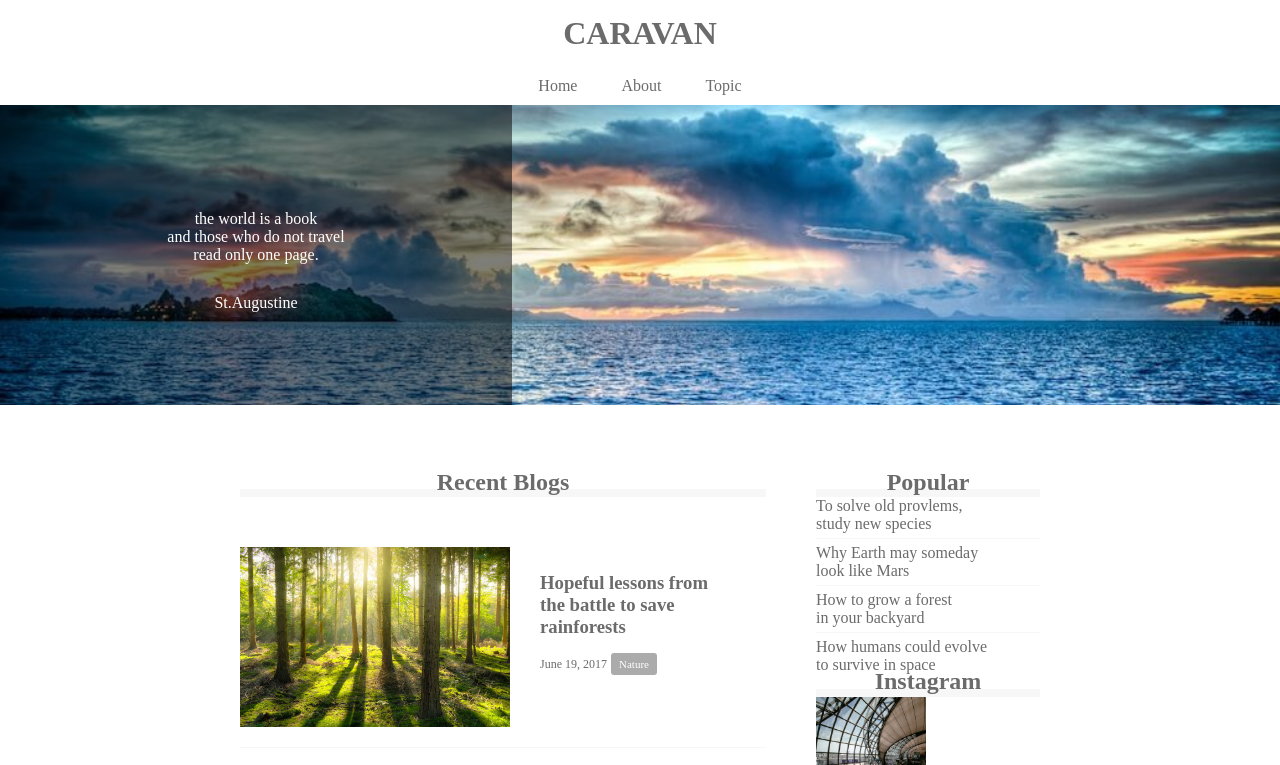
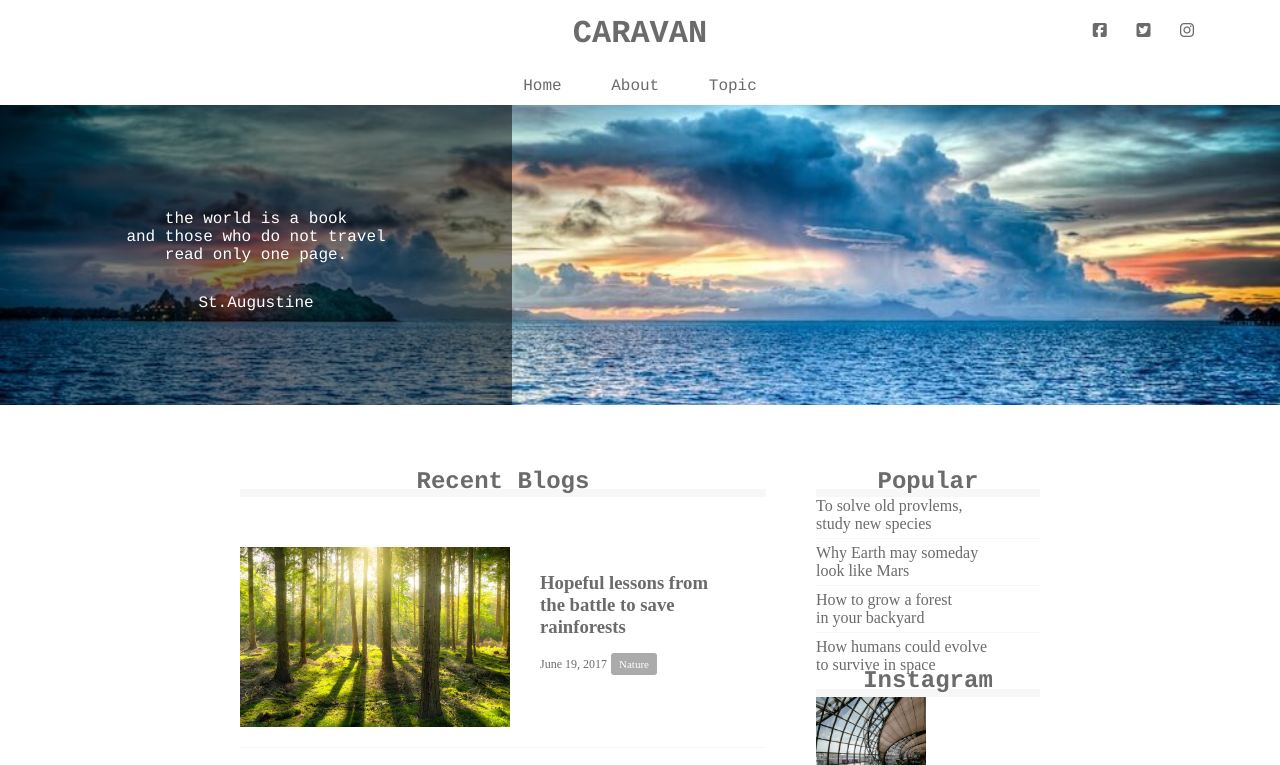
Before and after one commit to YutoSuzu/caravan, a plain HTML site: page index.html in a window 1280 px wide. Shown: the top 765 px of the page. Drawn offline with Linux system fonts and the light colour scheme.

Commit message:
[add code] chapter9

```diff
--- a/index.html
+++ b/index.html
@@ -2,8 +2,13 @@
 <html lang="ja">
   <head>
     <meta charset="UTF-8"/>
+
+    <script src="https://kit.fontawesome.com/6f2c1ff319.js" crossorigin="anonymous"></script>
+
     <link rel="stylesheet" href="style.css"/>
+
     <title>CARAVAN</title>
+
   </head>
 
   <body>
@@ -14,6 +19,13 @@
         CARAVAN
         <a/>
       </h1>
+
+      <div class="social">
+        <i class="fab fa-facebook-square"></i>
+        <i class="fab fa-twitter-square"></i>
+        <i class="fab fa-instagram"></i>
+      </div>
+
     </header>
 
     <nav>
--- a/style.css
+++ b/style.css
@@ -9,11 +9,30 @@ a {
   text-decoration: none;
 }
 
+header, nav, h2, .main-visual, footer {
+  font-family: Chalkduster, "Bradley Hand", Courier, "Segoe Print", sans-serif;
+}
+
 header {
   width: 90%;
   padding: 15px 0;
   margin: 0 auto;
+  text-align: center;
+  position: relative;
 }
+
+.social {
+  position: absolute;
+  top: 22px;
+  right: 22px;
+}
+
+.social i {
+  display: inline;
+  margin-left: 20px;
+}
+
+
 header .heading {
   font-size: 32px;
   text-align: center;
```
